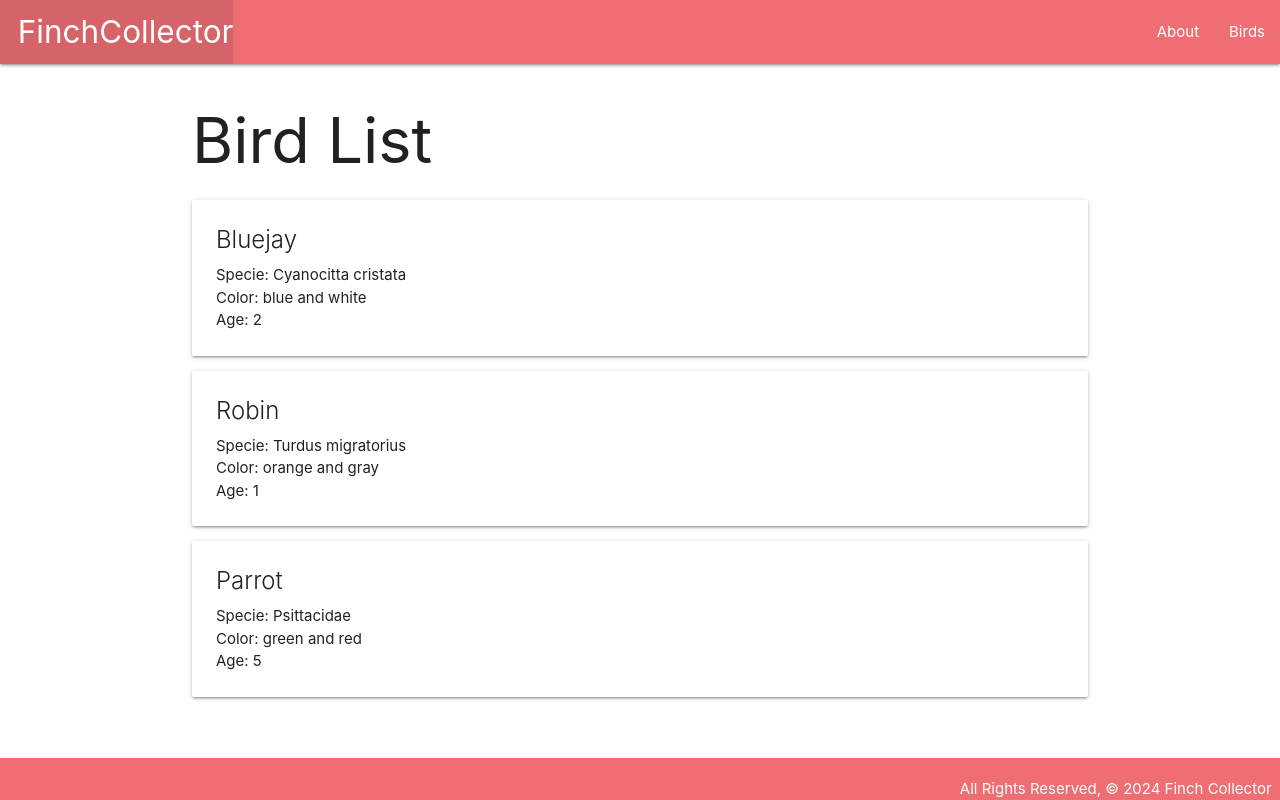
After one commit to karolbgm/finch_collector, a Django app: page /birds/ in a window 1280 px wide. The commit adds this page. Run offline with Django 5.2, Linux system fonts and the light colour scheme.

Commit message:
birds index

```diff
--- a/finchcollector/finchcollector/urls.py
+++ b/finchcollector/finchcollector/urls.py
@@ -21,4 +21,5 @@ urlpatterns = [
     path('admin/', admin.site.urls),
     path('', include('main_app.urls')),
     path('about/', include('main_app.urls')),
+    path('birds/', include('main_app.urls')),
 ]
--- a/finchcollector/main_app/templates/base.html
+++ b/finchcollector/main_app/templates/base.html
@@ -23,6 +23,7 @@
           </ul>
           <ul class="right">
             <li><a href="/about">About</a></li>
+            <li><a href="/birds">Birds</a></li>
           </ul>
         </div>
       </nav>
--- /dev/null
+++ b/finchcollector/main_app/templates/birds/index.html
@@ -0,0 +1,18 @@
+{% extends 'base.html' %} {% block content %}
+
+<h1>Bird List</h1>
+
+{% for bird in birds %}
+<div class="card">
+  <div class="card-content">
+    <span class="card-title">{{ bird.name }}</span>
+    <p>Specie: {{ bird.species }}</p>
+    <p>Color: {{ bird.color}}</p>
+    {% if bird.age > 0 %}
+    <p>Age: {{ bird.age }}</p>
+    {% else %}
+    <p>Age: Little bird</p>
+    {% endif %}
+  </div>
+</div>
+{% endfor %} {% endblock %}
--- a/finchcollector/main_app/urls.py
+++ b/finchcollector/main_app/urls.py
@@ -5,4 +5,5 @@ urlpatterns = [
 # Define all the app level urls in this list
     path('', views.home, name='home'),
     path('about/', views.about, name='about'),
+    path('birds/', views.birds_index, name='index'),
 ]
--- a/finchcollector/main_app/views.py
+++ b/finchcollector/main_app/views.py
@@ -9,3 +9,24 @@ def home(request):
 
 def about(request):
   return render(request, 'about.html')
+
+
+# Add the Bird class & list and view function below the imports
+class Bird:
+  def __init__(self, name, species, color, age):
+    self.name = name
+    self.species = species
+    self.color = color
+    self.age = age
+
+birds = [
+  Bird('Bluejay', 'Cyanocitta cristata', 'blue and white', 2),
+  Bird('Robin', 'Turdus migratorius', 'orange and gray', 1),
+  Bird('Parrot', 'Psittacidae', 'green and red', 5)
+]
+
+
+
+
+def birds_index(request):
+  return render(request, 'birds/index.html', {'birds': birds})
```
